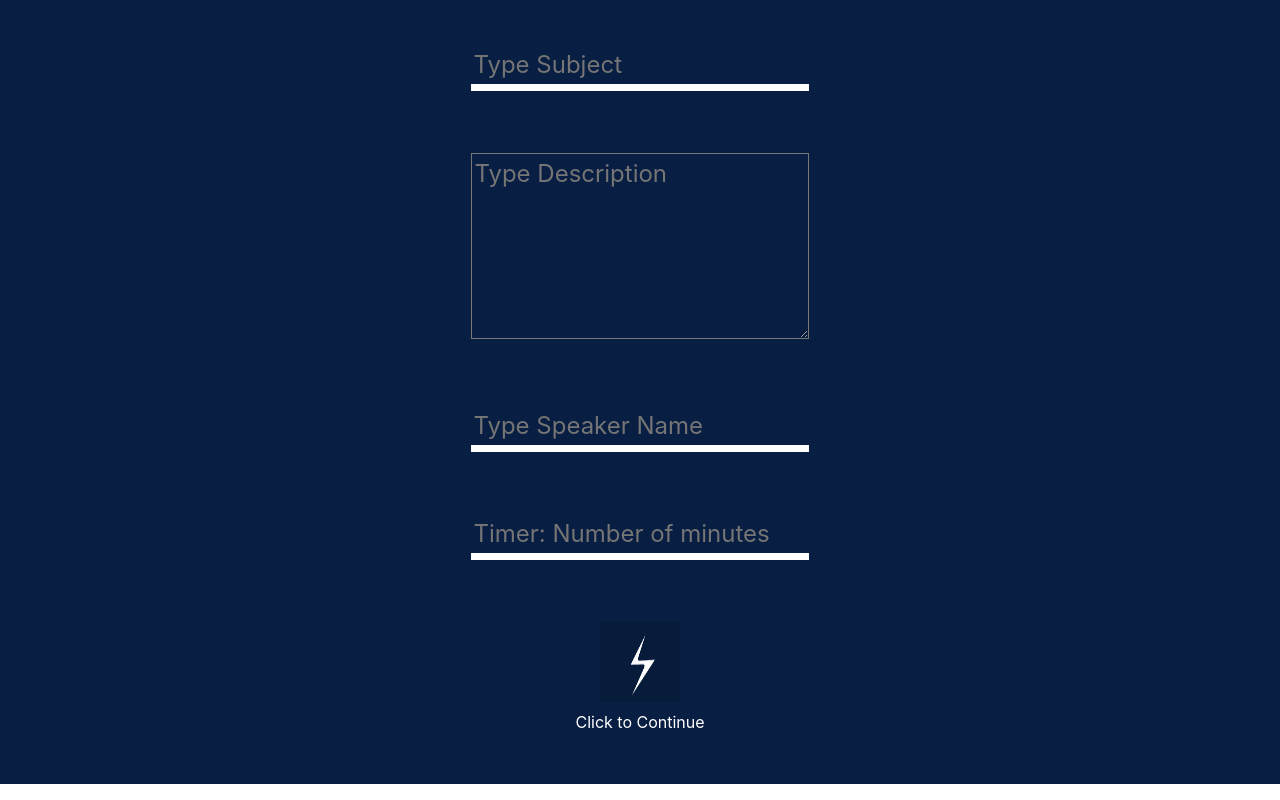
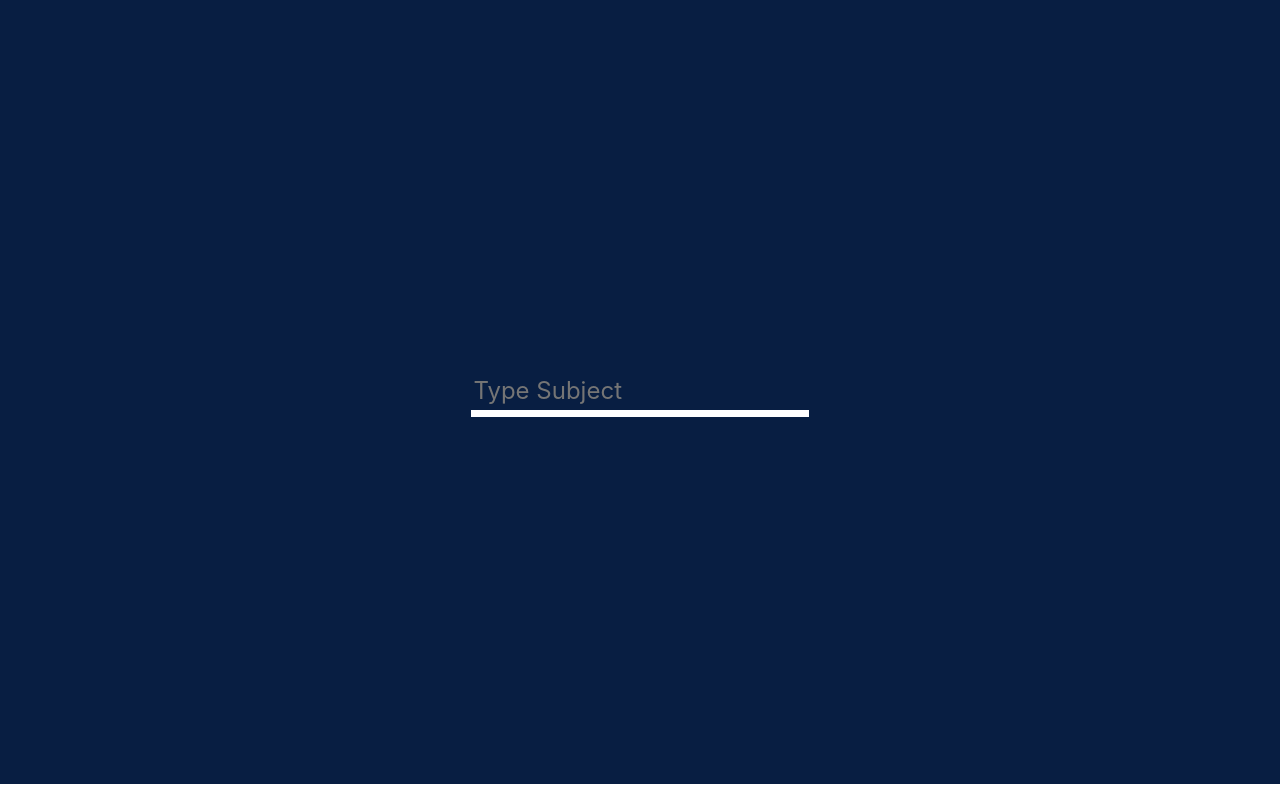
Before and after one commit to jcsmileyjr/lighting-talks, a React (Create React App) app: page / in a window 1280 px wide. Both pictures are taken after a click on the button 640 px from the left and 640 px from the top of the page. Built offline with nearby package versions, Linux system fonts and the light colour scheme.

Commit message:
Feature: Setup screen hidden fields
As the user types into the input fields, the next input field is shown.

```diff
--- a/src/screens/Setup.js
+++ b/src/screens/Setup.js
@@ -12,16 +12,26 @@ const Setup = props => {
                 <Input  action={props.getSubject}
                         output={props.subject}
                         label="Type Subject" />
+                {props.subject.length > 1 &&
                     <TextArea   action={props.getDescription}
                             output={props.description}
                             label="Type Description" />
+                }
+                {props.description.length > 1 &&
                     <Input  action={props.getSpeaker}
                     output={props.speaker}
                     label="Type Speaker Name" />
+                }
+                {props.speaker.length > 1 &&
                     <Input  action={props.getMinutes}
                     output = {props.minutes}
                     label="Timer: Number of minutes" />
+                }
+                {props.minutes.length > 1 &&
                     <PrimaryButton instructions="Click to Continue" action={props.preview} />
+                }
+
+
             </section>
 
         </main>
```
Lines whose indentation alone changed are shown as unchanged.
